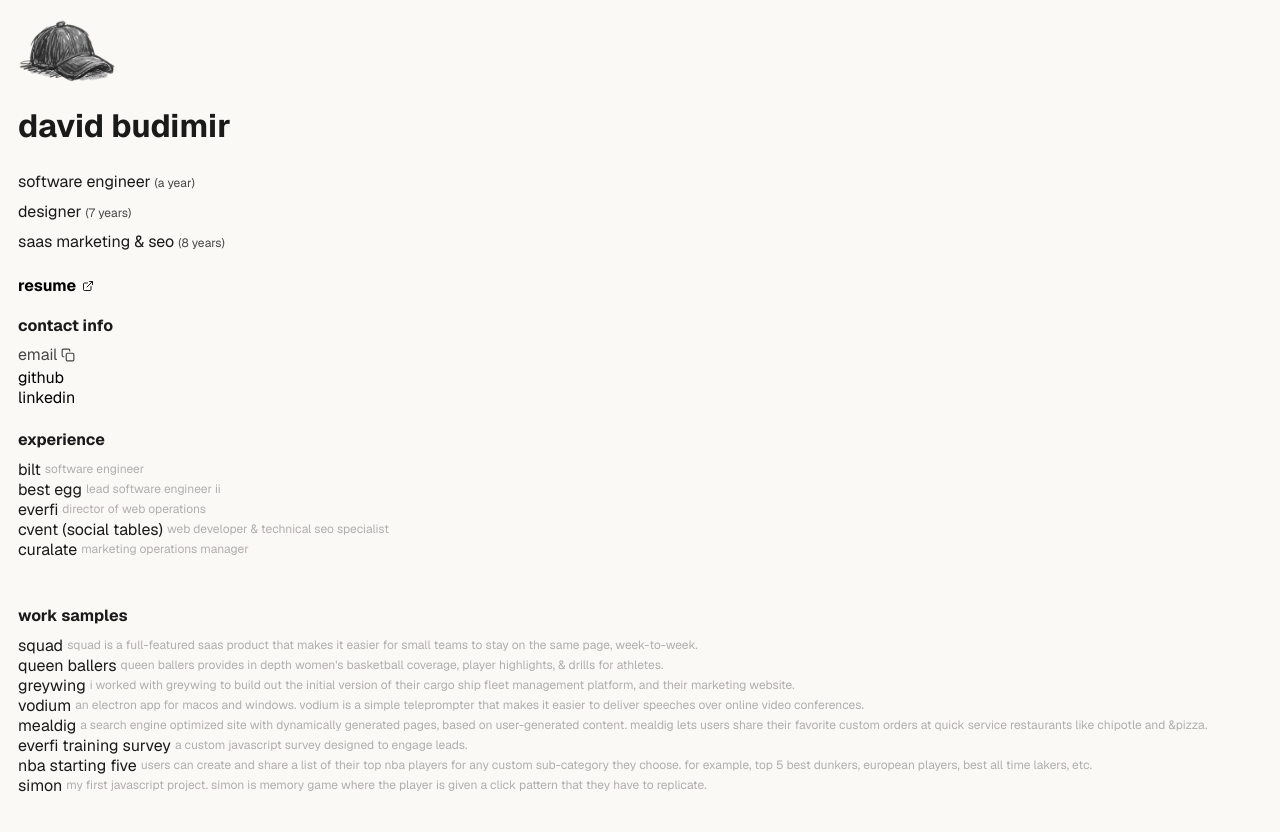
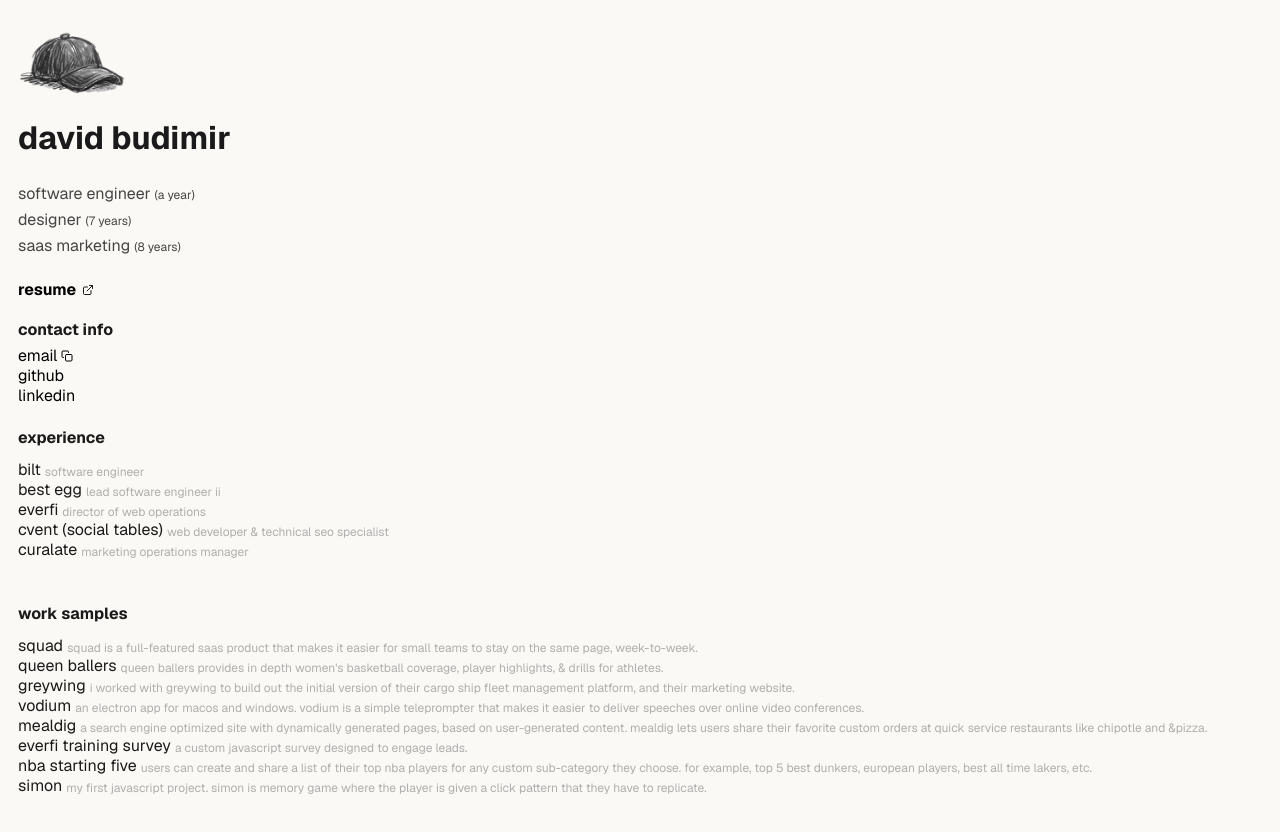
Before and after one commit to dbudimir/budimir.dev, a Next.js app: page / in a window 1280 px wide. Shown: the top 832 px of the page. Built offline with nearby package versions, Linux system fonts and the light colour scheme; grey boxes are pictures that could not be loaded.

Commit message:
Clean up

```diff
--- a/components/home/content.tsx
+++ b/components/home/content.tsx
@@ -16,12 +16,7 @@
   display: flex;
   flex-direction: column;
   gap: var(--spacing-xl);
-
-  > img {
-
-
-
-  }
+  padding: var(--spacing-md) 0;
 
   .name {
     h1,
@@ -36,7 +31,8 @@
   .info {
     display: flex;
     flex-direction: column;
-    gap: var(--spacing-xs);
+    gap: var(--spacing-2xs);
+    color: var(--color-text-muted);
 
     div {
       display: flex;
@@ -53,6 +49,7 @@
   .resume {
     display: flex;
     width: max-content;
+    align-items: center;
     cursor: pointer;
 
     a {
@@ -62,16 +59,9 @@
       line-height: 1;
     }
 
-    svg {
-      transition: var(--transition);
-      transform: translateY(2px);
-      height: 12px;
-    }
-
     &:hover {
       svg {
-        transition: var(--transition);
-        transform: translateY(2px) scale(1.2);
+        transform: scale(1.2);
       }
     }
   }
@@ -80,7 +70,7 @@
 const Content = () => {
   return (
     <ContentContainer>
-      <Image src="/static/images/cap.webp" alt="David Budimir" height="65" width="100" />
+      <Image src="/static/images/cap.webp" alt="David Budimir" height="65" width="110" />
 
       <div className="name">
         <h1>david budimir</h1>
@@ -94,7 +84,7 @@
           designer <span>(7 years)</span>
         </div>
         <div>
-          saas marketing & seo <span>(8 years)</span>
+          saas marketing<span>(8 years)</span>
         </div>
       </div>
 
@@ -102,7 +92,7 @@
         <a href="../static/pdfs/david-budimir-resume.pdf" target="_blank" rel="noopener noreferrer">
           resume
         </a>
-        <LinkIcon />
+        <LinkIcon style={{ transition: 'var(--transition)', height: 12 }} />
       </b>
 
       <Info />
--- a/components/home/experience.tsx
+++ b/components/home/experience.tsx
@@ -86,7 +86,7 @@
                     <a href={job.link.url} target="_blank" rel="noreferrer">
                       {job.link.linkText}
                     </a>
-                    <LinkIcon />
+                    <LinkIcon style={{ height: 14 }} />
                   </div>
                 </div>
               </div>
--- a/components/home/info.tsx
+++ b/components/home/info.tsx
@@ -28,6 +28,11 @@
     text-decoration: none;
     color: var(--color-black);
     cursor: pointer;
+    background: none;
+    border: none;
+    padding: 0;
+    font: inherit;
+    gap: var(--spacing-xs);
 
     &:hover {
       svg {
@@ -36,56 +41,13 @@
     }
 
     svg {
-      height: 14px;
       opacity: 0;
     }
-  }
 
-  .email-wrapper {
-    display: flex;
-    flex-direction: column;
-    align-items: flex-start;
-    cursor: pointer;
-
-    .email-toggle {
-      display: flex;
-      align-items: center;
-      height: 20px;
-      gap: 6px;
-      background: none;
-      border: none;
-      padding: 0;
-      font: inherit;
-      cursor: pointer;
-
-      &:hover {
+    &.email-row {
         svg {
           opacity: 1;
         }
-      }
-
-      svg {
-        width: 14px;
-        height: 14px;
-        opacity: 0;
-      }
-    }
-
-    .show-email {
-      color: var(--color-text-muted);
-      font-size: 14px;
-      display: flex;
-      flex-direction: row;
-      align-items: center;
-      gap: var(--spacing-xs);
-      background: none;
-      border: none;
-      padding: 0;
-      font: inherit;
-      cursor: pointer;
-
-      svg {
-        width: 14px;
     }
 
     .copied-indicator {
@@ -95,15 +57,7 @@
       max-width: 0;
       animation: slideReveal 2.5s cubic-bezier(0.25, 0.1, 0.25, 1) forwards;
       padding: 0 0 0 4px;
-      }
-    }
-
-    &.email-visible {
-      .email-toggle {
-        svg {
-          transform: rotate(180deg);
-        }
-      }
+      color: var(--color-text-muted);
     }
   }
 `;
@@ -123,16 +77,14 @@
     <InfoContainer>
       <b className="contact-info">contact info</b>
 
-      <span className={`email-wrapper`}>
-        <button type="button" onClick={copyEmail} className="show-email">
-          email <CopyIcon />
-          {showCopied && <div className="copied-indicator">Copied dav.budimir@gmail.com </div>}
+      <button type="button" onClick={copyEmail} className="list-row email-row">
+        email <CopyIcon style={{ width: 12 }} />
+        {showCopied && <div className="copied-indicator">copied dav.budimir@gmail.com </div>}
       </button>
-      </span>
 
       <a className="list-row" href="https://github.com/dbudimir" target="_blank" rel="noopener noreferrer">
         github
-        <LinkIcon />
+        <LinkIcon style={{ height: 12, width: 12 }} />
       </a>
 
       <a
@@ -142,7 +94,7 @@
         rel="noopener noreferrer"
       >
         linkedin
-        <LinkIcon />
+        <LinkIcon style={{ height: 12, width: 12 }} />
       </a>
     </InfoContainer>
   );
--- a/components/home/section.styles.ts
+++ b/components/home/section.styles.ts
@@ -104,10 +104,6 @@
             a {
               text-decoration: none;
             }
-
-            svg {
-              height: 14px;
-            }
           }
         }
       }
--- a/components/home/work.tsx
+++ b/components/home/work.tsx
@@ -135,7 +135,7 @@
                       <a href={link.url} target="_blank" rel="noreferrer">
                         {link.linkText}
                       </a>
-                      <LinkIcon />
+                      <LinkIcon style={{ height: 14 }} />
                     </div>
                   ))}
                 </div>
--- a/components/icons/chevron.tsx
+++ b/components/icons/chevron.tsx
@@ -1,4 +1,6 @@
-export default function Chevron() {
+import type { SVGProps } from 'react';
+
+export default function Chevron(props: SVGProps<SVGSVGElement>) {
   return (
     <svg
       width="24"
@@ -10,6 +12,7 @@
       strokeLinecap="round"
       strokeLinejoin="round"
       aria-hidden="true"
+      {...props}
     >
       <polyline points="6 9 12 15 18 9" />
     </svg>
--- a/components/icons/copy.tsx
+++ b/components/icons/copy.tsx
@@ -1,4 +1,6 @@
-export default function Copy() {
+import type { SVGProps } from 'react';
+
+export default function Copy(props: SVGProps<SVGSVGElement>) {
   return (
     <svg
       width="24"
@@ -10,6 +12,7 @@
       strokeLinecap="round"
       strokeLinejoin="round"
       aria-hidden="true"
+      {...props}
     >
       <rect x="9" y="9" width="13" height="13" rx="2" ry="2" />
       <path d="M5 15H4a2 2 0 0 1-2-2V4a2 2 0 0 1 2-2h9a2 2 0 0 1 2 2v1" />
--- a/components/icons/link.tsx
+++ b/components/icons/link.tsx
@@ -1,4 +1,6 @@
-export default function Link() {
+import type { SVGProps } from 'react';
+
+export default function Link(props: SVGProps<SVGSVGElement>) {
   return (
     <svg
       width="24"
@@ -10,6 +12,7 @@
       strokeLinecap="round"
       strokeLinejoin="round"
       aria-hidden="true"
+      {...props}
     >
       <path d="M18 13v6a2 2 0 0 1-2 2H5a2 2 0 0 1-2-2V8a2 2 0 0 1 2-2h6" />
       <polyline points="15 3 21 3 21 9" />
--- a/components/shared/project-button.tsx
+++ b/components/shared/project-button.tsx
@@ -9,7 +9,17 @@
   onClick: () => void;
 }
 
-const TitleDescription = styled.span<{ $hidden: boolean }>`
+const Title = styled.h4<{ $isOpen: boolean }>`
+  margin: 0;
+  min-width: max-content;
+  font-weight: var(--font-weight-normal);
+  text-transform: lowercase;
+  pointer-events: none;
+  line-height: 1;
+  ${({ $isOpen }) => $isOpen && 'text-decoration: underline;'}
+`;
+
+const TitleDescription = styled.span<{ $isOpen: boolean }>`
   flex-grow: 1;
   overflow: visible;
   text-transform: lowercase;
@@ -19,7 +29,8 @@
   font-size: var(--font-size-xs);
   -webkit-text-size-adjust: none;
   pointer-events: none;
-  ${({ $hidden }) => $hidden && 'display: none;'}
+  ${({ $isOpen }) => $isOpen && 'display: none;'}
+  line-height: 1;
 `;
 
 const chevronBounce = keyframes`
@@ -30,7 +41,7 @@
 
 const StyledButton = styled.button<{ $isOpen: boolean }>`
   display: flex;
-  align-items: center;
+  align-items: flex-end;
   min-height: 20px;
   gap: var(--spacing-xs);
   background: none;
@@ -40,34 +51,21 @@
   text-align: left;
   width: 100%;
 
+
   ${({ $isOpen }) =>
     $isOpen &&
     css`
       transition: all 0.25s ease-out;
-
-      h4 {
-        font-weight: var(--font-weight-bold);
-      }
     `}
 
-  h4 {
-    margin: 0;
-    min-width: max-content;
-    font-weight: var(--font-weight-normal);
-    text-transform: lowercase;
-    pointer-events: none;
-  }
-
   svg {
-    pointer-events: none;
     transform: rotate(180deg) translateY(-1px);
-    height: 16px;
   }
 
   &:hover {
     cursor: pointer;
 
-    h4 {
+    ${Title} {
       text-decoration: underline;
     }
 
@@ -87,9 +85,9 @@
 
 const ProjectButton = ({ title, description, isOpen, onClick }: ProjectButtonProps) => (
   <StyledButton type="button" onClick={onClick} $isOpen={isOpen}>
-    <h4>{title}</h4>
-    <TitleDescription $hidden={isOpen}>{description}</TitleDescription>
-    {isOpen && <ChevronIcon />}
+    <Title $isOpen={isOpen}>{title}</Title>
+    <TitleDescription $isOpen={isOpen}>{description}</TitleDescription>
+    {isOpen && <ChevronIcon style={{ pointerEvents: 'none', height: 16 }} />}
   </StyledButton>
 );
 
--- a/data/jobs.ts
+++ b/data/jobs.ts
@@ -4,7 +4,7 @@
   {
     company: 'Bilt',
     role: 'Software Engineer',
-    location: 'New York, NY // Remote',
+    location: 'New York, NY',
     dates: '01.2025 – Present',
     desc: 'As a full-stack engineer shipping across web and mobile, I work on complex features and internal tooling to keep our teams moving.',
     bullets: [
```
Lines whose indentation alone changed are shown as unchanged.
